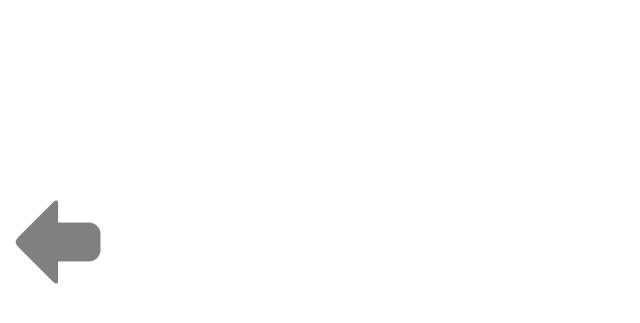
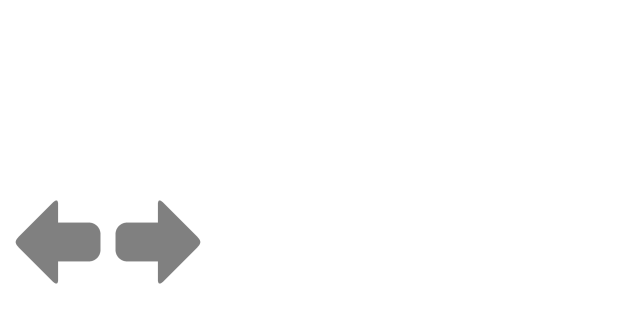
Before and after one commit to godestalbin/tempcollect, a Flask app: template flaskapp/templates/meteo.html in a window 1280 px wide. Shown: the part 289-612 px from the top of the page, without its empty margins (0-640 px from the left). Run offline with Flask 2, Linux system fonts and the light colour scheme; the template is opened without the code that fills it: most values are stand-ins (such as "Sample title", 1, 10 or a date in 2020); some libraries are stand-ins or nearby versions; some web fonts are replaced.

Commit message:
Added Firbeix meteo

```diff
--- a/flaskapp/routes.py
+++ b/flaskapp/routes.py
@@ -78,6 +78,12 @@ def meteo():
     meteo = wattignies.getMeteo()
     return render_template('meteo.html', meteo=meteo)
 
+@tempCollectApp.route('/meteoFirbeix')
+def meteoFirbeix():
+    # meteo = firbeix.getMeteo()
+    meteo = firbeix.getMeteo()
+    return render_template('meteo.html', meteo=meteo)
+
 @tempCollectApp.route('/pullNewVersion', methods=['POST'])
 def pullNewVersion():
     # return render_template('pullNewVersion.html')
--- a/flaskapp/templates/meteo.html
+++ b/flaskapp/templates/meteo.html
@@ -26,9 +26,16 @@
         <div id="meteoWidget" style="min-width: 1000px; max-width: 2000px; height: 400px; margin: 0 auto; padding-top: 10px;"></div>
 
         <div>
-            <a id=leftArrow href="/">
-                <img alt="Left arrow" src="/static/images/Left arrow.png">
-            </a>
+            <div class='leftFloat'>
+                <a id=leftArrow href="/">
+                    <img alt="Left arrow" src="/static/images/Left arrow.png">
+                </a>
+            </div>
+            <div class='leftFloat'>
+                <a id=rightArrow href="/meteoFirbeix">
+                    <img alt="Right arrow" src="/static/images/Right arrow.png">
+                </a>
+            </div>
         </div>
 
 <script type="text/javascript">
```
Also changed, not shown: 1 other file.
